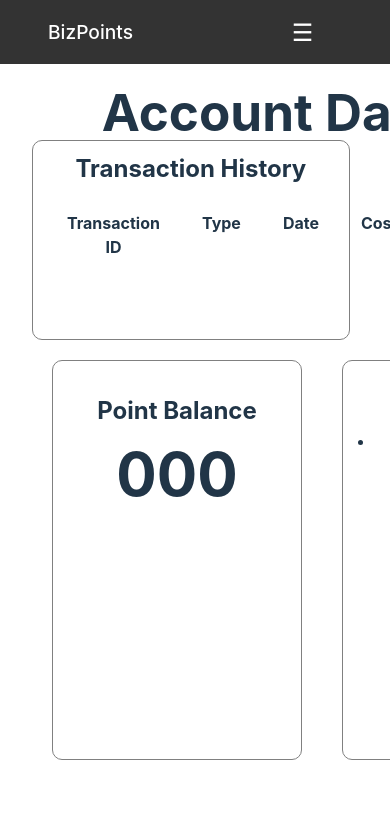
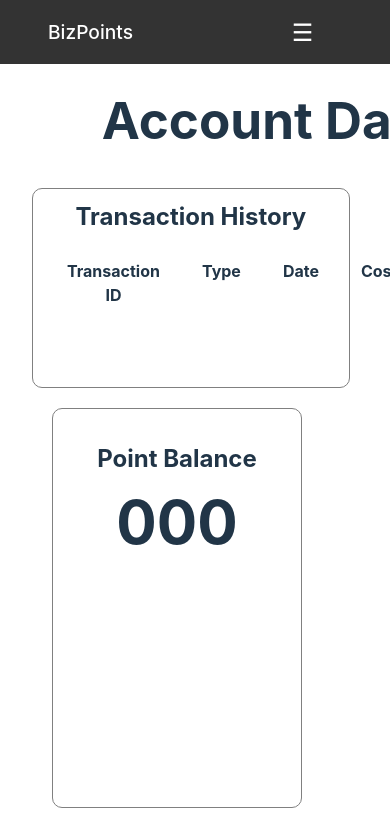
Before and after one commit to ahmadlgohary/ClientAccountHub, a React (Vite) app in the folder Frontend/: page / in a window 390 px wide. Shown: the top 826 px of the page. Built offline with nearby package versions, Linux system fonts and the light colour scheme.

Commit message:
made some changes to dashboard
dashboard is still not fully responsive

```diff
--- a/Frontend/src/Dashboard.css
+++ b/Frontend/src/Dashboard.css
@@ -3,7 +3,7 @@
     height: 400px;
     border: 1px solid gray;
     border-radius: 10px;
-    margin: 0px 20px 0px 20px;
+    margin: 0px 80px 0px 20px;
 }
 
 .transactionCard {
@@ -28,6 +28,11 @@
     font-size: 60px;
 }
 
+h1 {
+    margin-top: 60px;
+    margin-bottom: 40px;
+}
+
 /* Tablet */
 @media (max-width: 768px) {
     .transactionCard {
@@ -39,6 +44,14 @@
         flex-wrap: wrap;
         padding: 0;
     }
+
+    .bottomCard {
+        display: block;
+    }
+
+    .bottomCard .card {
+        margin-bottom: 20px;
+    }
 }
 
 /* Mobile */
```
Also changed, not shown: 1 other file (tests, documents, lock files or other folders).
